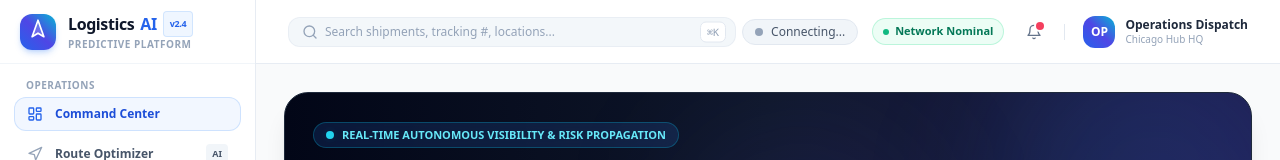
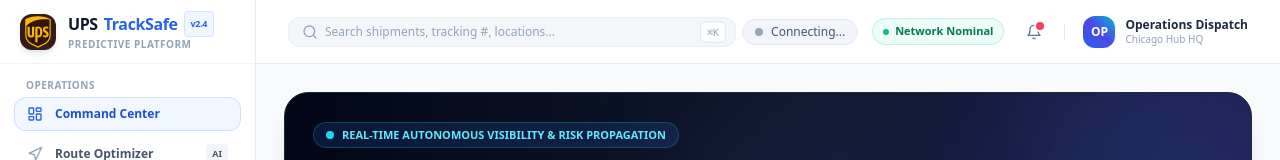
Before and after one commit to sanjay-0618/ups_ship_risk, a React (Vite) app in the folder frontend/: page / in a window 1280 px wide. Shown: the top 160 px of the page. Built offline with nearby package versions, Linux system fonts and the light colour scheme; no server answers.

Commit message:
Update UPS TrackSafe branding

```diff
--- a/frontend/src/components/common/Layout.tsx
+++ b/frontend/src/components/common/Layout.tsx
@@ -6,6 +6,7 @@
   Search, Bell, Menu, X, ShieldCheck, Activity, Cpu
 } from 'lucide-react';
 import DataSourceBadge from './DataSourceBadge';
+import upsLogo from '../../assets/ups-logo.svg';
 
 interface LayoutProps {
   children: React.ReactNode;
@@ -59,12 +60,12 @@
           {/* Brand Header */}
           <div className="h-16 flex items-center justify-between px-5 border-b border-slate-100">
             <div className="flex items-center gap-3">
-              <div className="w-9 h-9 rounded-xl bg-gradient-to-tr from-blue-600 via-indigo-600 to-cyan-500 flex items-center justify-center text-white shadow-md shadow-blue-500/25">
-                <Navigation className="w-5 h-5 -rotate-45 fill-white/20" />
+              <div className="w-9 h-9 rounded-xl bg-[#351c15] flex items-center justify-center overflow-hidden shadow-md shadow-slate-400/25">
+                <img src={upsLogo} alt="UPS" className="w-8 h-8 object-contain" />
               </div>
               <div>
                 <div className="text-base font-black text-slate-900 tracking-tight flex items-center gap-1.5">
-                  Logistics<span className="text-blue-600">AI</span>
+                  UPS <span className="text-blue-600">TrackSafe</span>
                   <span className="px-1.5 py-0.2 rounded text-[9px] font-bold bg-blue-50 text-blue-600 border border-blue-200/60">v2.4</span>
                 </div>
                 <div className="text-[10px] font-bold uppercase tracking-wider text-slate-400">
```
Also changed, not shown: frontend/src/assets/ups-logo.svg (added).
